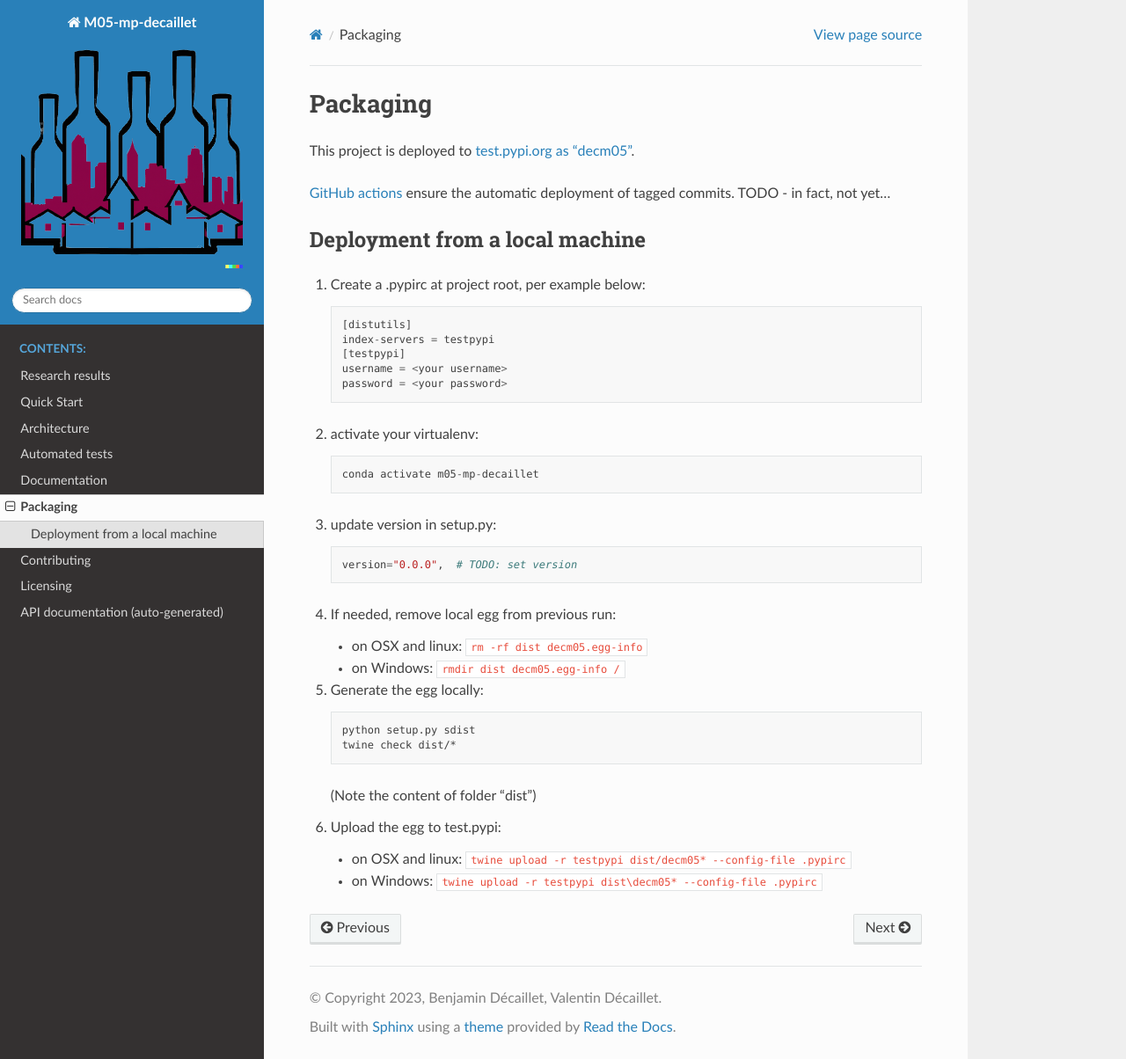
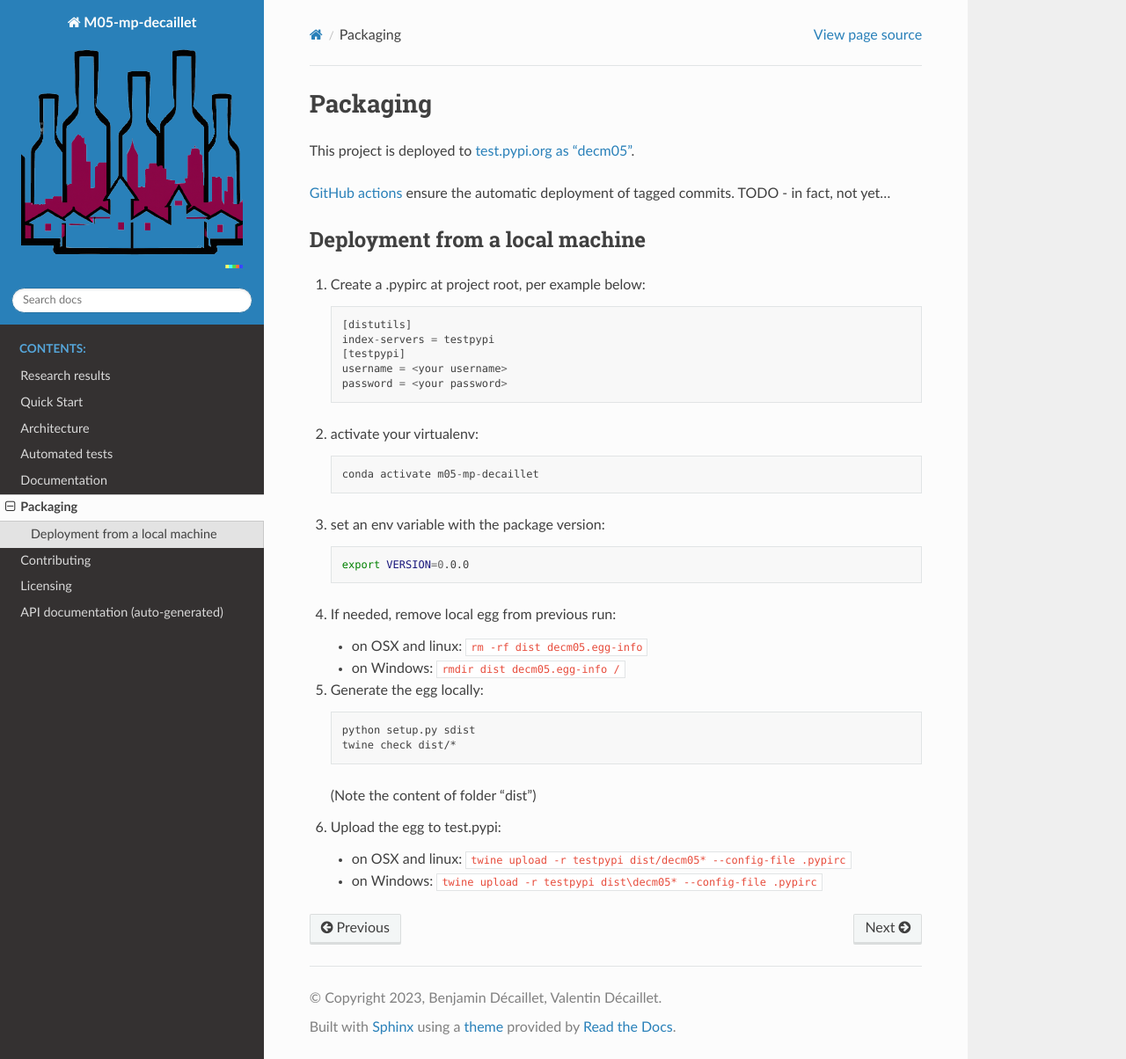
Before and after one commit to BenjaminDecaillet/M05-mp-decaillet, a Sphinx documentation site: the page built from doc/packaging.md, in a window 1280 px wide and 1204 px high. Shown: the whole window at 88% size. Built offline with Sphinx 7.4.7 and the Read the Docs theme 2.0.0, drawn with Linux system fonts in a browser that asks for light colours; pages that are not in the unit, such as notebooks, are missing from menus.

Commit message:
ca devrai le faire

````diff
--- a/doc/packaging.md
+++ b/doc/packaging.md
@@ -20,9 +20,9 @@ This project is deployed to [test.pypi.org as "decm05"](https://test.pypi.org/pr
     conda activate m05-mp-decaillet
     ```
 
-3. update version in setup.py:
-   ```python
-   version="0.0.0",  # TODO: set version
+3. set an env variable with the package version:
+   ```bash
+   export VERSION=0.0.0
    ```
 
 4. If needed, remove local egg from previous run:
````
Also changed, not shown: setup.py (+6 -1 lines), 1 other file.
